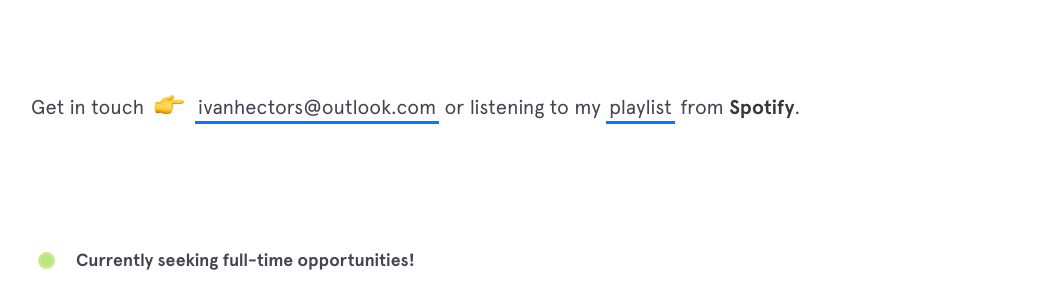
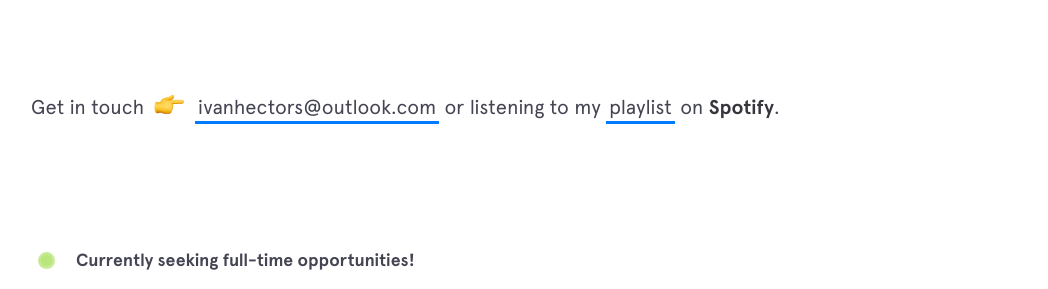
Before and after one commit to ivanhectors/ivanhectors.github.io, a Jekyll site: the page built from index.html, in a window 1280 px wide and 900 px high, scrolled down 324 px. Shown: the part 165-454 px from the top of the window, without its empty margins (69-1117 px from the left). Built offline with Jekyll 4.4.1, drawn with Linux system fonts in a browser that asks for light colours; nearby versions of some CDN libraries.

Commit message:
Update intro.html

```diff
--- a/_includes/intro.html
+++ b/_includes/intro.html
@@ -12,7 +12,7 @@
     <span>Get in touch </span>
     <span class="emoji pointer"></span>
     <span>
-      <a href="mailto:ivanhectors@outlook.com" target="_blank" class="highlight-link">ivanhectors@outlook.com</a> or listening to my <a href="/playlist.html" class="highlight-link">playlist</a> from <strong>Spotify</strong>.
+      <a href="mailto:ivanhectors@outlook.com" target="_blank" class="highlight-link">ivanhectors@outlook.com</a> or listening to my <a href="/playlist.html" class="highlight-link">playlist</a> on <strong>Spotify</strong>.
     </span>
   </h3>
 
```
